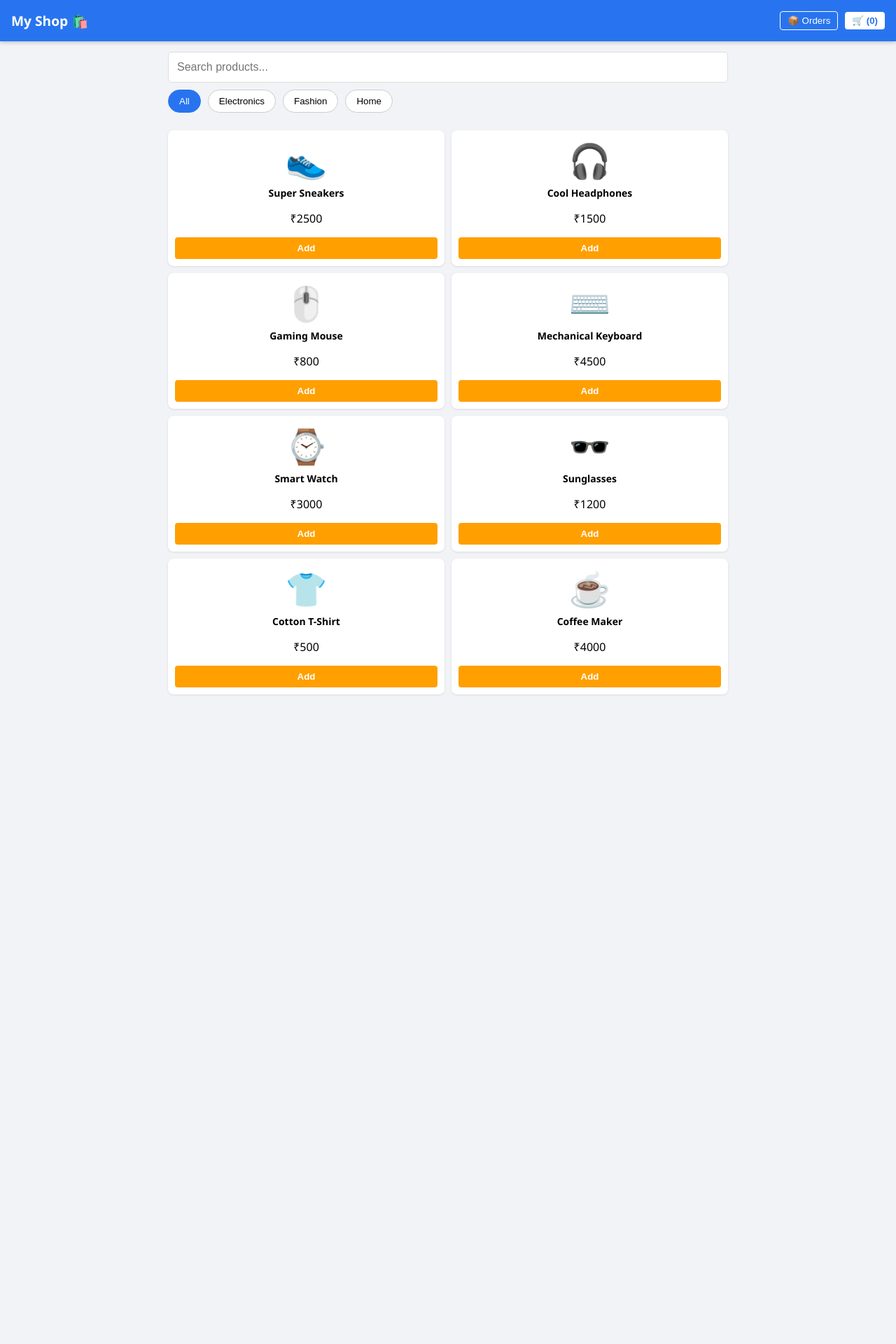
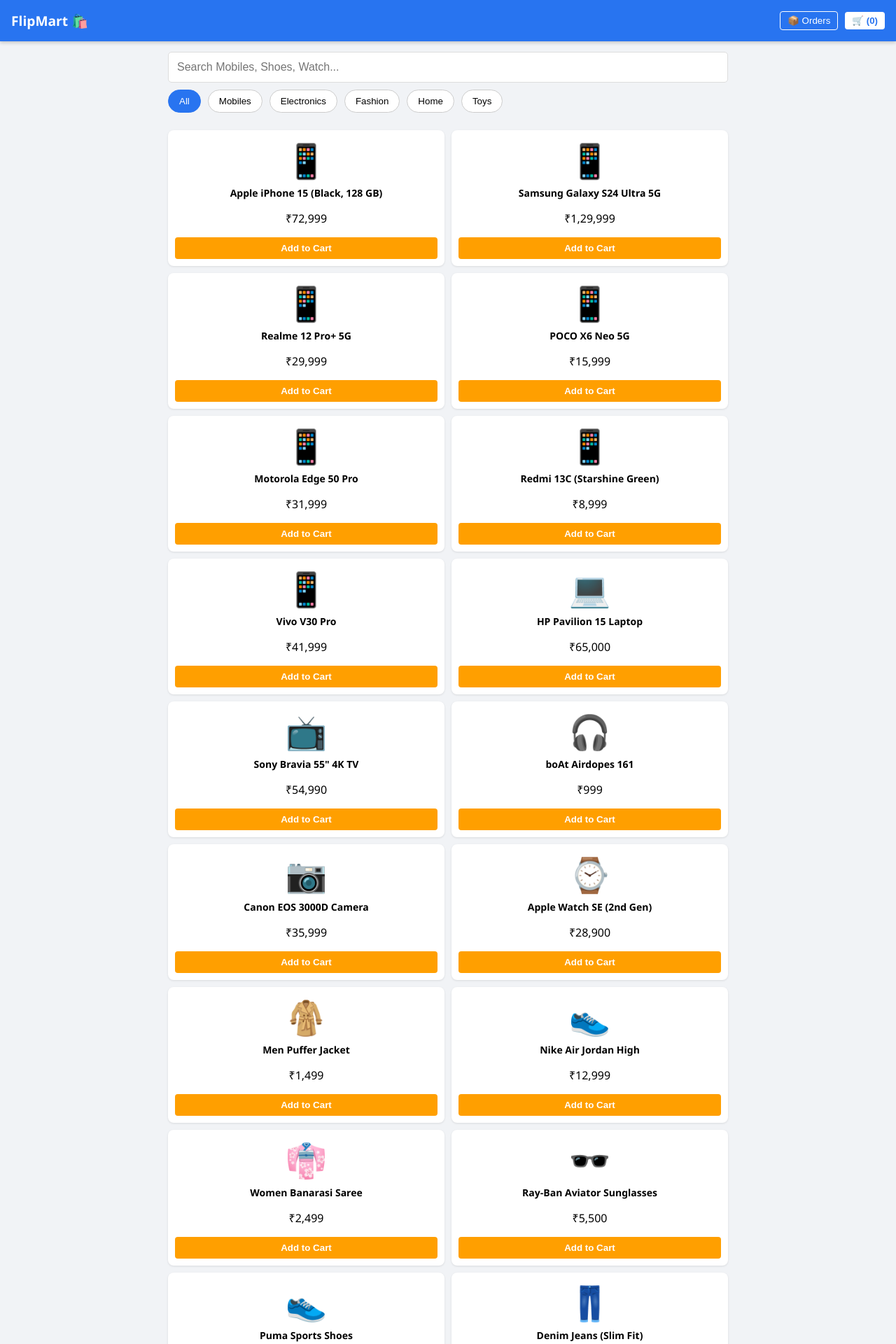
Before and after one commit to SIDHIMUSIC/E-commerce-Store-Shopping-Cart-, a React (Vite) app: page / in a window 1280 px wide. Shown: the top 1920 px of the page at 70% size. Before the commit the page ends 1057 px from the top, so only its background shows below. Built offline with nearby package versions, Linux system fonts and the light colour scheme.

Commit message:
ʜᴀʀʀʏ

```diff
--- a/src/App.jsx
+++ b/src/App.jsx
@@ -3,16 +3,47 @@
 import { addToCart, removeFromCart, clearCart } from './cartSlice';
 import './App.css';
 
-// Products Data
+// 🔥 FLIPKART STYLE DATASET (40+ ITEMS)
 const PRODUCTS = [
-  { id: 1, title: 'Super Sneakers', price: 2500, category: 'Fashion', image: '👟', description: 'High quality sneakers for running and casual wear. Very comfortable.' },
-  { id: 2, title: 'Cool Headphones', price: 1500, category: 'Electronics', image: '🎧', description: 'Noise cancelling headphones with deep bass sound.' },
-  { id: 3, title: 'Gaming Mouse', price: 800, category: 'Electronics', image: '🖱️', description: 'RGB gaming mouse with high DPI sensor for pro gamers.' },
-  { id: 4, title: 'Mechanical Keyboard', price: 4500, category: 'Electronics', image: '⌨️', description: 'Clicky mechanical keyboard with blue switches.' },
-  { id: 5, title: 'Smart Watch', price: 3000, category: 'Electronics', image: '⌚', description: 'Track your fitness, heart rate and sleep automatically.' },
-  { id: 6, title: 'Sunglasses', price: 1200, category: 'Fashion', image: '🕶️', description: 'UV protection sunglasses with stylish frame.' },
-  { id: 7, title: 'Cotton T-Shirt', price: 500, category: 'Fashion', image: '👕', description: '100% Cotton breathable fabric for summer.' },
-  { id: 8, title: 'Coffee Maker', price: 4000, category: 'Home', image: '☕', description: 'Brew fresh coffee instantly. Easy to clean.' },
+  // --- MOBILES ---
+  { id: 1, title: 'Apple iPhone 15 (Black, 128 GB)', price: 72999, category: 'Mobiles', image: '📱', description: 'Dynamic Island, 48MP Main Camera, A16 Bionic chip.' },
+  { id: 2, title: 'Samsung Galaxy S24 Ultra 5G', price: 129999, category: 'Mobiles', image: '📱', description: 'Titanium Grey, 200MP Camera, S-Pen, AI Features.' },
+  { id: 3, title: 'Realme 12 Pro+ 5G', price: 29999, category: 'Mobiles', image: '📱', description: 'Submarine Blue, Periscope Portrait Camera, 120Hz Curved Display.' },
+  { id: 4, title: 'POCO X6 Neo 5G', price: 15999, category: 'Mobiles', image: '📱', description: 'Martian Orange, AMOLED Display, 108MP Camera.' },
+  { id: 5, title: 'Motorola Edge 50 Pro', price: 31999, category: 'Mobiles', image: '📱', description: 'Luxe Lavender, 125W Charging, World’s 1st Pantone Camera.' },
+  { id: 6, title: 'Redmi 13C (Starshine Green)', price: 8999, category: 'Mobiles', image: '📱', description: 'Budget King. 50MP Camera, 5000mAh Battery.' },
+  { id: 7, title: 'Vivo V30 Pro', price: 41999, category: 'Mobiles', image: '📱', description: 'Zeiss Optics, Aura Light Portrait, Slimmest 5G Phone.' },
+
+  // --- ELECTRONICS ---
+  { id: 10, title: 'HP Pavilion 15 Laptop', price: 65000, category: 'Electronics', image: '💻', description: 'Intel i5 12th Gen, 16GB RAM, 512GB SSD, Backlit Keyboard.' },
+  { id: 11, title: 'Sony Bravia 55" 4K TV', price: 54990, category: 'Electronics', image: '📺', description: 'Google TV, X1 4K Processor, Dolby Audio.' },
+  { id: 12, title: 'boAt Airdopes 161', price: 999, category: 'Electronics', image: '🎧', description: '40 Hours Playback, ASAP Charge, Bluetooth 5.3.' },
+  { id: 13, title: 'Canon EOS 3000D Camera', price: 35999, category: 'Electronics', image: '📷', description: 'DSLR with 18-55mm Lens, 18MP, WiFi Support.' },
+  { id: 14, title: 'Apple Watch SE (2nd Gen)', price: 28900, category: 'Electronics', image: '⌚', description: 'GPS, Health Tracking, Crash Detection, Waterproof.' },
+
+  // --- FASHION (MEN & WOMEN) ---
+  { id: 20, title: 'Men Puffer Jacket', price: 1499, category: 'Fashion', image: '🧥', description: 'Black Hooded Jacket, Waterproof, heavy winter protection.' },
+  { id: 21, title: 'Nike Air Jordan High', price: 12999, category: 'Fashion', image: '👟', description: 'Premium basketball sneakers. Red and Black edition.' },
+  { id: 22, title: 'Women Banarasi Saree', price: 2499, category: 'Fashion', image: '👘', description: 'Red & Gold Silk Saree, perfect for weddings.' },
+  { id: 23, title: 'Ray-Ban Aviator Sunglasses', price: 5500, category: 'Fashion', image: '🕶️', description: 'Classic Gold Frame, Green Lens, 100% UV Protection.' },
+  { id: 24, title: 'Puma Sports Shoes', price: 1899, category: 'Fashion', image: '👟', description: 'Navy Blue Running Shoes, Soft Foam comfort.' },
+  { id: 25, title: 'Denim Jeans (Slim Fit)', price: 899, category: 'Fashion', image: '👖', description: 'Dark Blue Stretchable Denim for Men.' },
+  { id: 26, title: 'Kurta Set with Dupatta', price: 1299, category: 'Fashion', image: '👗', description: 'Cotton printed suit set for daily wear.' },
+
+  // --- HOME, KITCHEN & MEDICAL ---
+  { id: 30, title: 'Dr. Morepen BP Monitor', price: 1250, category: 'Home', image: '🩺', description: 'Fully automatic digital blood pressure checking machine.' },
+  { id: 31, title: 'Accu-Chek Glucometer', price: 999, category: 'Home', image: '🩸', description: 'Instant sugar check kit with 10 free strips.' },
+  { id: 32, title: 'Philips Mixer Grinder', price: 3299, category: 'Home', image: '🔌', description: '750 Watt Motor, 3 Jars, Heavy duty grinding.' },
+  { id: 33, title: 'Bosch Drill Machine Kit', price: 4500, category: 'Home', image: '🛠️', description: 'Professional tool kit for home repairs and drilling.' },
+  { id: 34, title: 'Double BedSheet (Cotton)', price: 699, category: 'Home', image: '🛏️', description: 'King size floral print bedsheet with 2 pillow covers.' },
+
+  // --- TOYS & FOOD ---
+  { id: 40, title: 'Cadbury Celebrations Pack', price: 350, category: 'Toys', image: '🍫', description: 'Assorted chocolates gift pack for festivals.' },
+  { id: 41, title: 'Ferrero Rocher (24 Pcs)', price: 949, category: 'Toys', image: '🍫', description: 'Luxury Hazelnut Chocolates.' },
+  { id: 42, title: 'Remote Control Ferrari', price: 1199, category: 'Toys', image: '🏎️', description: 'Rechargeable racing car with LED lights.' },
+  { id: 43, title: 'Soft Teddy Bear (4 Feet)', price: 1499, category: 'Toys', image: '🧸', description: 'Pink Giant Teddy, washable fabric, very soft.' },
+  { id: 44, title: 'California Almonds (1kg)', price: 899, category: 'Toys', image: '🌰', description: 'Premium Badam Giri for health.' },
+  { id: 45, title: 'Uno Card Game', price: 199, category: 'Toys', image: '🃏', description: 'Family fun card game for kids and adults.' },
 ];
 
 function App() {
@@ -56,37 +87,23 @@
     setFormData({ ...formData, [e.target.name]: e.target.value });
   };
 
-  // --- STRICT INDIAN VALIDATION LOGIC ---
+  // --- INDIAN VALIDATION ---
   const handlePlaceOrder = (e) => {
     e.preventDefault();
 
-    // 1. Empty Check
     if(!formData.name || !formData.address || !formData.pincode || !formData.mobile) {
-      alert("⚠️ Please fill all details!");
-      return;
+      alert("⚠️ Please fill all details!"); return;
+    }
+    if (!/^[6-9]\d{9}$/.test(formData.mobile)) {
+      alert("⚠️ Invalid Mobile! (Must be 10 digits starting with 6-9)"); return;
+    }
+    if (!/^[1-9][0-9]{5}$/.test(formData.pincode)) {
+      alert("⚠️ Invalid Pincode! (Must be 6 digits)"); return;
+    }
+    if (formData.address.length < 10) {
+      alert("⚠️ Address too short!"); return;
     }
 
-    // 2. Indian Mobile Validation (Starts with 6-9, Total 10 digits)
-    const mobileRegex = /^[6-9]\d{9}$/;
-    if (!mobileRegex.test(formData.mobile)) {
-      alert("⚠️ Invalid Indian Mobile Number!\nMust be 10 digits and start with 6, 7, 8, or 9.");
-      return;
-    }
-
-    // 3. Indian Pincode Validation (6 digits, cannot start with 0)
-    const pincodeRegex = /^[1-9][0-9]{5}$/;
-    if (!pincodeRegex.test(formData.pincode)) {
-      alert("⚠️ Invalid Pincode!\nMust be 6 digits and cannot start with 0.");
-      return;
-    }
-
-    // 4. Address Length
-    if (formData.address.length < 10) {
-      alert("⚠️ Address is too short. Please enter detailed address.");
-      return;
-    }
-
-    // Calculate Dates
     const today = new Date();
     const deliveryDate = new Date(today);
     deliveryDate.setDate(today.getDate() + 3);
@@ -103,7 +120,6 @@
 
     setOrders([newOrder, ...orders]);
     alert(`Order Successful! 🎉\nArriving by: ${deliveryDate.toDateString()}`);
-
     dispatch(clearCart());
     setFormData({ name: '', address: '', pincode: '', mobile: '', paymentMethod: 'cod' });
     setCurrentView('orders');
@@ -112,7 +128,7 @@
   return (
     <div className="app">
       <header>
-        <div className="logo" onClick={() => setCurrentView('products')}>My Shop 🛍️</div>
+        <div className="logo" onClick={() => setCurrentView('products')}>FlipMart 🛍️</div>
         <div className="nav-buttons">
           <button onClick={() => setCurrentView('orders')}>📦 Orders</button>
           <button className="cart-btn" onClick={() => setCurrentView('cart')}>
@@ -127,22 +143,25 @@
           <>
             <div className="search-bar">
               <input
-                type="text" placeholder="Search products..."
+                type="text" placeholder="Search Mobiles, Shoes, Watch..."
                 value={searchTerm} onChange={(e) => setSearchTerm(e.target.value)}
               />
             </div>
+
+            {/* NEW CATEGORY BUTTONS */}
             <div className="category-filters">
-              {["All", "Electronics", "Fashion", "Home"].map(cat => (
+              {["All", "Mobiles", "Electronics", "Fashion", "Home", "Toys"].map(cat => (
                 <button key={cat} className={selectedCategory === cat ? 'active' : ''} onClick={() => setSelectedCategory(cat)}>{cat}</button>
               ))}
             </div>
+
             <div className="products-grid">
               {filteredProducts.map((product) => (
                 <div key={product.id} className="product-card" onClick={() => openProductDetails(product)}>
                   <div className="product-img">{product.image}</div>
                   <h3>{product.title}</h3>
-                  <p>₹{product.price}</p>
-                  <button onClick={(e) => { e.stopPropagation(); dispatch(addToCart(product)); }}>Add</button>
+                  <p className="price">₹{product.price.toLocaleString('en-IN')}</p>
+                  <button onClick={(e) => { e.stopPropagation(); dispatch(addToCart(product)); }}>Add to Cart</button>
                 </div>
               ))}
             </div>
@@ -158,8 +177,13 @@
               <div className="info">
                 <h1>{selectedProduct.title}</h1>
                 <span className="category-tag">{selectedProduct.category}</span>
-                <h2>₹{selectedProduct.price}</h2>
+                <h2>₹{selectedProduct.price.toLocaleString('en-IN')}</h2>
                 <p className="description">{selectedProduct.description}</p>
+                <div className="features-list">
+                    <p>✅ 7 Days Replacement Policy</p>
+                    <p>✅ Cash on Delivery Available</p>
+                    <p>✅ 1 Year Brand Warranty</p>
+                </div>
                 <div className="detail-actions">
                   <button className="add-btn" onClick={() => dispatch(addToCart(selectedProduct))}>Add to Cart 🛒</button>
                   <button className="buy-btn" onClick={() => { dispatch(addToCart(selectedProduct)); setCurrentView('cart'); }}>Buy Now ⚡</button>
@@ -174,7 +198,7 @@
           <div className="cart-container">
             <h2>Your Cart</h2>
             {cartItems.length === 0 ? (
-              <div className="empty-cart"><p>Empty!</p><button onClick={() => setCurrentView('products')}>Shop Now</button></div>
+              <div className="empty-cart"><p>Cart is empty!</p><button onClick={() => setCurrentView('products')}>Start Shopping</button></div>
             ) : (
               <>
                 {cartItems.map((item) => (
@@ -182,7 +206,7 @@
                     <span className="item-icon">{item.image}</span>
                     <div className="item-details">
                       <h4>{item.title}</h4>
-                      <p>₹{item.price} x {item.quantity}</p>
+                      <p>₹{item.price.toLocaleString('en-IN')} x {item.quantity}</p>
                     </div>
                     <div className="actions">
                       <button onClick={() => dispatch(removeFromCart(item.id))}>-</button>
@@ -191,34 +215,34 @@
                     </div>
                   </div>
                 ))}
-                <div className="total"><h3>Total: ₹{totalAmount}</h3><button className="checkout-btn" onClick={() => setCurrentView('checkout')}>Checkout ➡️</button></div>
+                <div className="total"><h3>Total: ₹{totalAmount.toLocaleString('en-IN')}</h3><button className="checkout-btn" onClick={() => setCurrentView('checkout')}>Checkout ➡️</button></div>
               </>
             )}
           </div>
         )}
 
-        {/* VIEW 4: CHECKOUT (With Indian Validation) */}
+        {/* VIEW 4: CHECKOUT */}
         {currentView === 'checkout' && (
           <div className="checkout-container">
-            <h2>🚚 Delivery Details</h2>
+            <h2>🚚 Secure Checkout</h2>
             <form onSubmit={handlePlaceOrder}>
               <div className="form-group">
-                <label>Full Name</label>
-                <input type="text" name="name" value={formData.name} onChange={handleInputChange} placeholder="Required" />
+                <label>Name</label>
+                <input type="text" name="name" value={formData.name} onChange={handleInputChange} placeholder="Full Name" />
               </div>
               <div className="form-group">
                 <label>Mobile (+91)</label>
-                <input type="number" name="mobile" value={formData.mobile} onChange={handleInputChange} placeholder="e.g. 9800012345" />
+                <input type="number" name="mobile" value={formData.mobile} onChange={handleInputChange} placeholder="e.g. 9812345678" />
               </div>
               <div className="form-group">
                 <label>Address</label>
-                <textarea name="address" value={formData.address} onChange={handleInputChange} placeholder="House No, Area, Landmark..." rows="2"></textarea>
+                <textarea name="address" value={formData.address} onChange={handleInputChange} placeholder="House No, Colony, City..." rows="2"></textarea>
               </div>
               <div className="form-group">
-                <label>Pincode (India)</label>
-                <input type="number" name="pincode" value={formData.pincode} onChange={handleInputChange} placeholder="e.g. 110001" />
+                <label>Pincode</label>
+                <input type="number" name="pincode" value={formData.pincode} onChange={handleInputChange} placeholder="e.g. 800001" />
               </div>
-              <div className="summary-box"><h3>Payable: ₹{totalAmount}</h3></div>
+              <div className="summary-box"><h3>Payable: ₹{totalAmount.toLocaleString('en-IN')}</h3></div>
               <div className="form-actions">
                 <button type="button" className="back-btn" onClick={() => setCurrentView('cart')}>Back</button>
                 <button type="submit" className="confirm-btn">Confirm Order ✅</button>
@@ -237,9 +261,8 @@
                   <div key={order.id} className="order-card">
                     <div className="order-header">
                       <strong>Order ID: #{order.id.toString().slice(-4)}</strong>
-                      <span className="order-price">₹{order.total}</span>
+                      <span className="order-price">₹{order.total.toLocaleString('en-IN')}</span>
                     </div>
-
                     <div className="delivery-tracker">
                       <div className="step completed">
                         <div className="dot">✔</div>
@@ -251,7 +274,6 @@
                         <span>Arriving<br/><small>{order.deliveryDate}</small></span>
                       </div>
                     </div>
-
                     <div className="order-items">
                       {order.items.map(item => (
                         <div key={item.id} className="mini-item">
```
